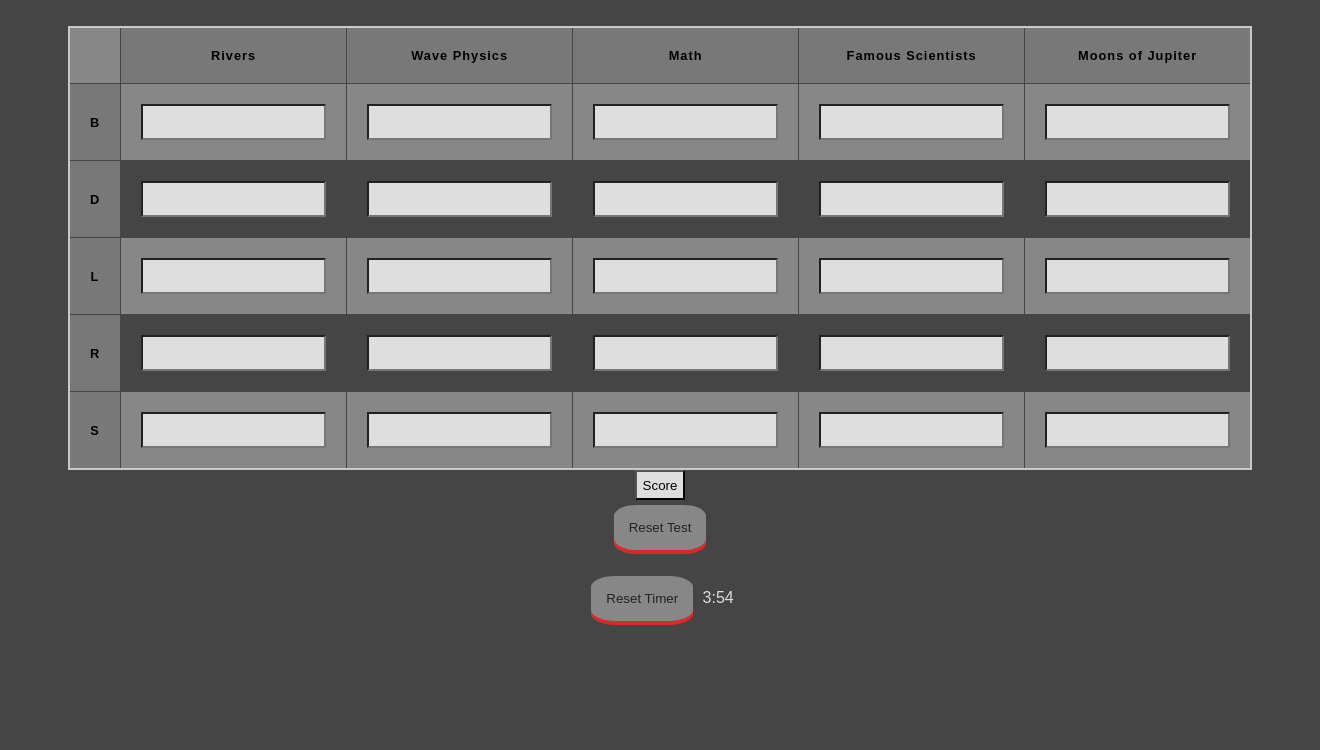
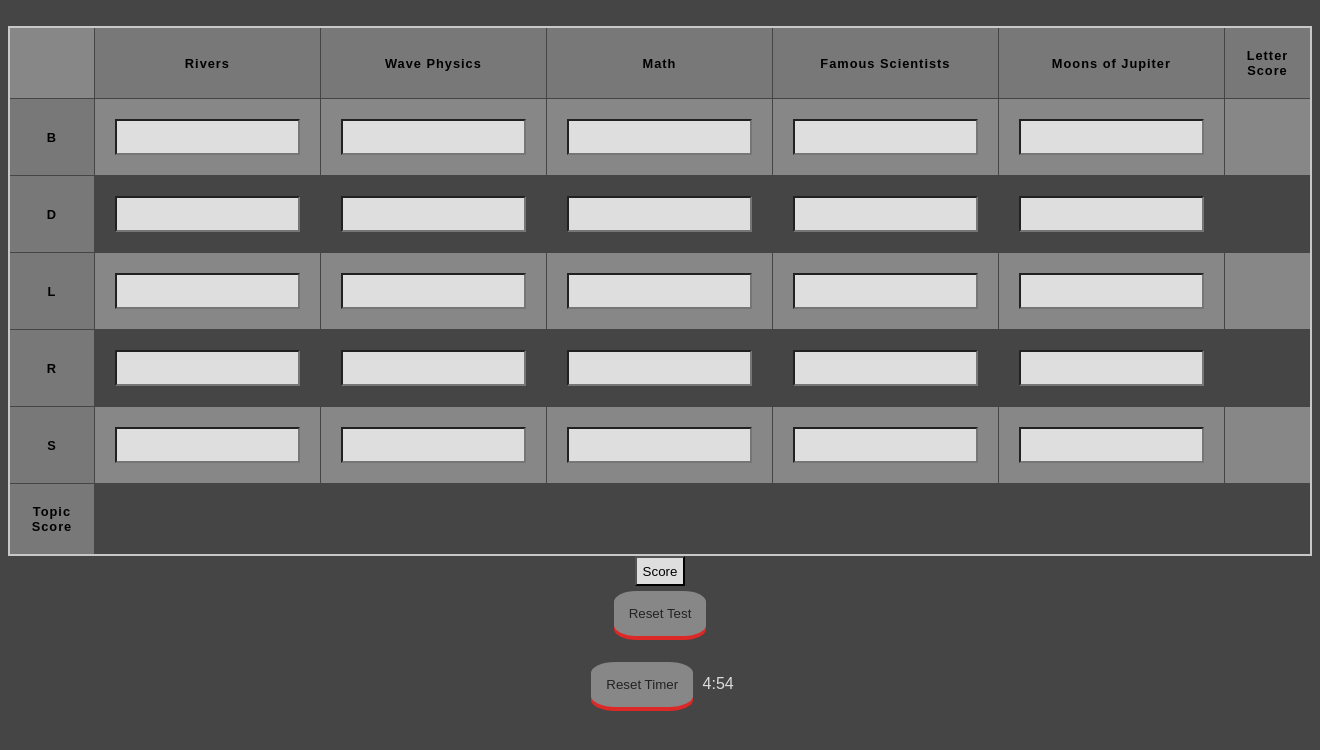
Before and after one commit to sandhya-sago/Fast-Facts, a Flask app: page / in a window 1320 px wide. Shown: the top 750 px of the page. Run offline with Flask 3, Linux system fonts and the light colour scheme.

Commit message:
ENH: Show scores

```diff
--- a/main.py
+++ b/main.py
@@ -10,7 +10,7 @@ app = Flask(__name__)
 app.config["SECRET_KEY"] = "vikrams-fast-facts"
 
 def clean_string(ipstr:str)->str:
-    return " ".join(ipstr.lower().split()).capitalize()
+    return " ".join(ipstr.lower().split()).title()
 
 fast_facts = "data/Fast Facts.xlsx - Sheet1.csv"
 facts = defaultdict(lambda: defaultdict(str))
--- a/static/script.js
+++ b/static/script.js
@@ -13,7 +13,7 @@ window.setInterval(() => {
     timer.innerHTML = result;
     timer.dataset.countdown = timeLeft;
 
-}, TIMER_UPDATE * 100);
+}, TIMER_UPDATE * 1000);
 
 const resetTimer = () => {
     const timer = document.getElementById('timer');
@@ -21,15 +21,54 @@ const resetTimer = () => {
     timer.dataset.countdown = TIME_GIVEN * 60;
 };
 
-const checkAnswers = async (event) => {
+const score = async (event) => {
     event.preventDefault();
+    // Get Wrong Answers
     const data = new FormData(event.target);
     const req = await fetch('/answers', { method: "post", body: data });
     const resp = await req.json();
-    Object.entries(resp).forEach(([key, ans]) => { const ansElm = document.getElementById(`${key}_answer`); ansElm.innerHTML = ans; });
-    console.log(resp);
-
+    // Mark wrong answers
+    Object.entries(resp).forEach(([key, ans]) => {
+        document.getElementById(`${key}_answer`).innerHTML = ans;
+        document.getElementById(`${key}`).className = "WrongAnswer";
+    });
+    // Scoring
+    const table = Array.from(data.keys())
+        .map(item => item.split("_"))
+        .filter(items => items[1].length == 1);
+    const topics = [...new Set(table.map(items => items[0]))];
+    const letters = [...new Set(table.map(items => items[1]))];
+    const topic_scores = {};
+    const letter_scores = {};
+    for (t of topics) {
+        topic_scores[t] = 0;
+        for (l of letters) {
+            if (!Object.keys(resp).includes(`${t}_${l}`)) {
+                topic_scores[t] += 1;
+            }
+        }
+    }
+    for (l of letters) {
+        letter_scores[l] = 0;
+        for (t of topics) {
+            if (!Object.keys(resp).includes(`${t}_${l}`)) {
+                letter_scores[l] += 1;
+            }
+        }
+    }
+    let total_score = 0;
+    for (l of letters) {
+        const score = letter_scores[l] ** 2;
+        document.getElementById(`${l}_score`).innerHTML = score;
+        total_score += score;
+    }
+    for (t of topics) {
+        const score = topic_scores[t] ** 2;
+        document.getElementById(`${t}_score`).innerHTML = score;
+        total_score += score;
+    }
+    document.getElementById("total_score").innerHTML = total_score;
 };
 
 const factsForm = document.getElementById('factsForm');
-factsForm.addEventListener("submit", checkAnswers);
+factsForm.addEventListener("submit", score);
--- a/static/style.css
+++ b/static/style.css
@@ -75,5 +75,15 @@ caption {
   box-shadow: 0 0px #666;
 }
 
-.factInput { font-weight: bold; display:block; }
-.factAnswer { font-size: smaller; }
+.factInput {
+  font-weight: bold;
+  display: block;
+}
+
+.factAnswer {
+  font-size: smaller;
+}
+
+.WrongAnswer {
+  background-color: rgb(189, 52, 52);
+}
--- a/templates/index.html
+++ b/templates/index.html
@@ -18,8 +18,9 @@
                 <tr>
                     <td colspan="2"></td>
                     {% for top in topics %}
-                    <th scope="col" id="topic_1">{{ top }}</th>
+                    <th scope="col">{{ top }}</th>
                     {% endfor %}
+                    <th scope="col">Letter Score</th>
                 </tr>
             </thead>
             <br>
@@ -33,8 +34,16 @@
                         <span class="factAnswer" id="{{ top ~ '_' ~ l ~ '_answer'}}"></span>
                     </td>
                     {% endfor %}
+                    <td id="{{ l ~ '_score'  }}"/>
                 </tr>
                 {% endfor %}
+                <tr>
+                    <th colspan="2" scope="row">Topic Score</th>
+                    {% for top in topics %}
+                    <td id="{{ top ~ '_score'}}"/>
+                    {% endfor %}
+                    <td id="total_score"/>
+                </tr>
             </tbody>
         </table>
         {{ form.submit() }}
```
